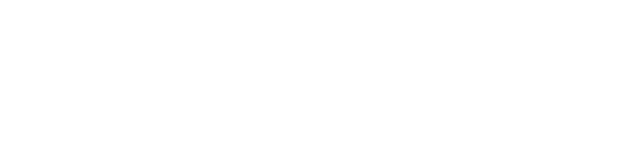
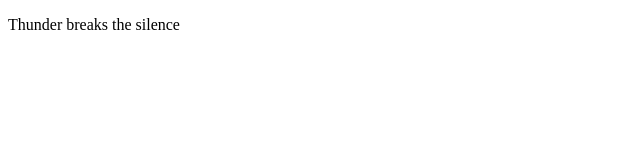
Before and after one commit to Itchy-Sand/gitOne, a plain HTML site: page index.html in a window 1280 px wide. Shown: the whole page, without its empty margins (0-640 px from the left). Drawn offline with Linux system fonts and the light colour scheme.

Commit message:
added thunder test

```diff
--- a/index.html
+++ b/index.html
@@ -7,6 +7,6 @@
   <title>Thunder</title>
 </head>
 <body>
-
+	<p>Thunder breaks the silence</p>
 </body>
 </html>
```
